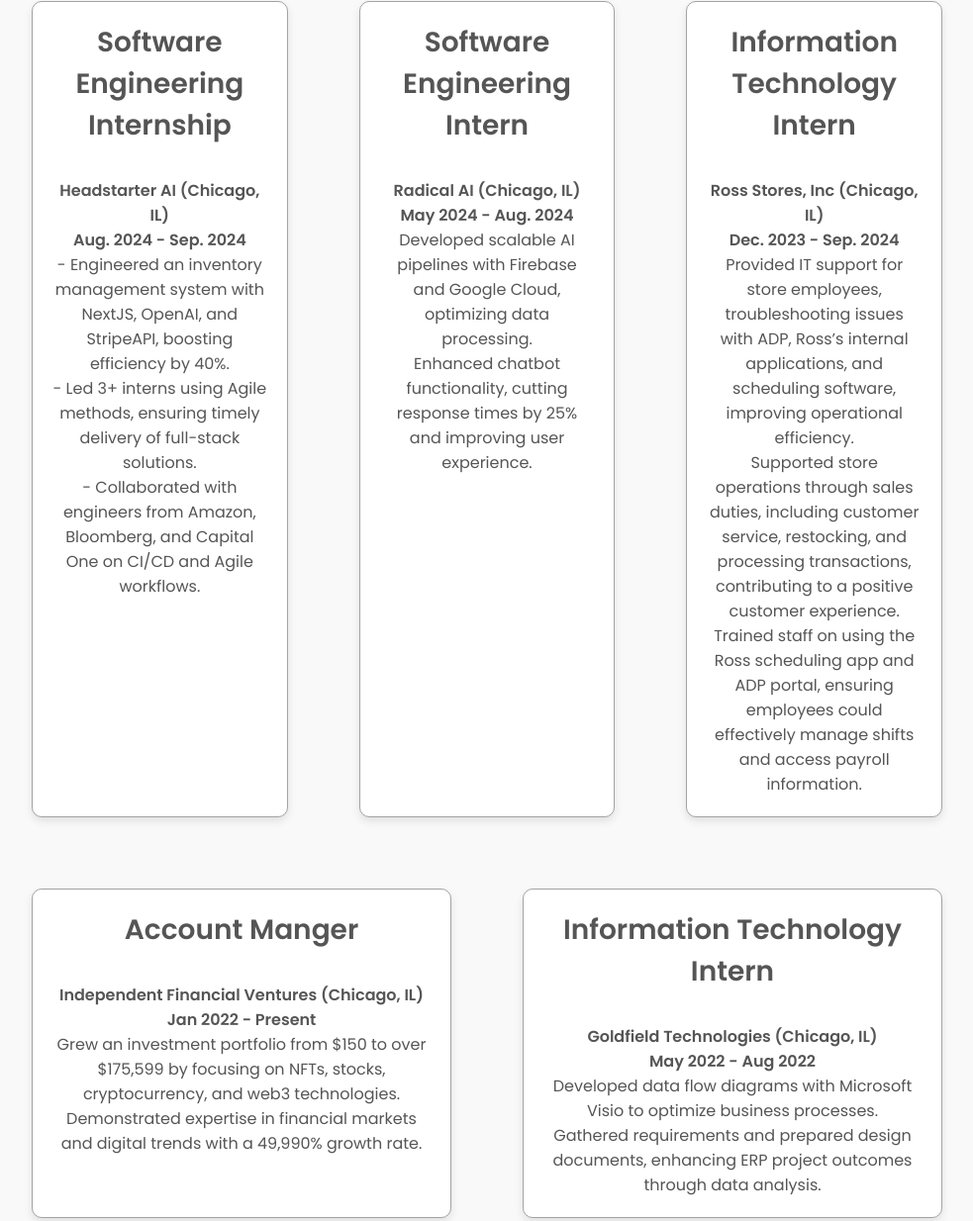
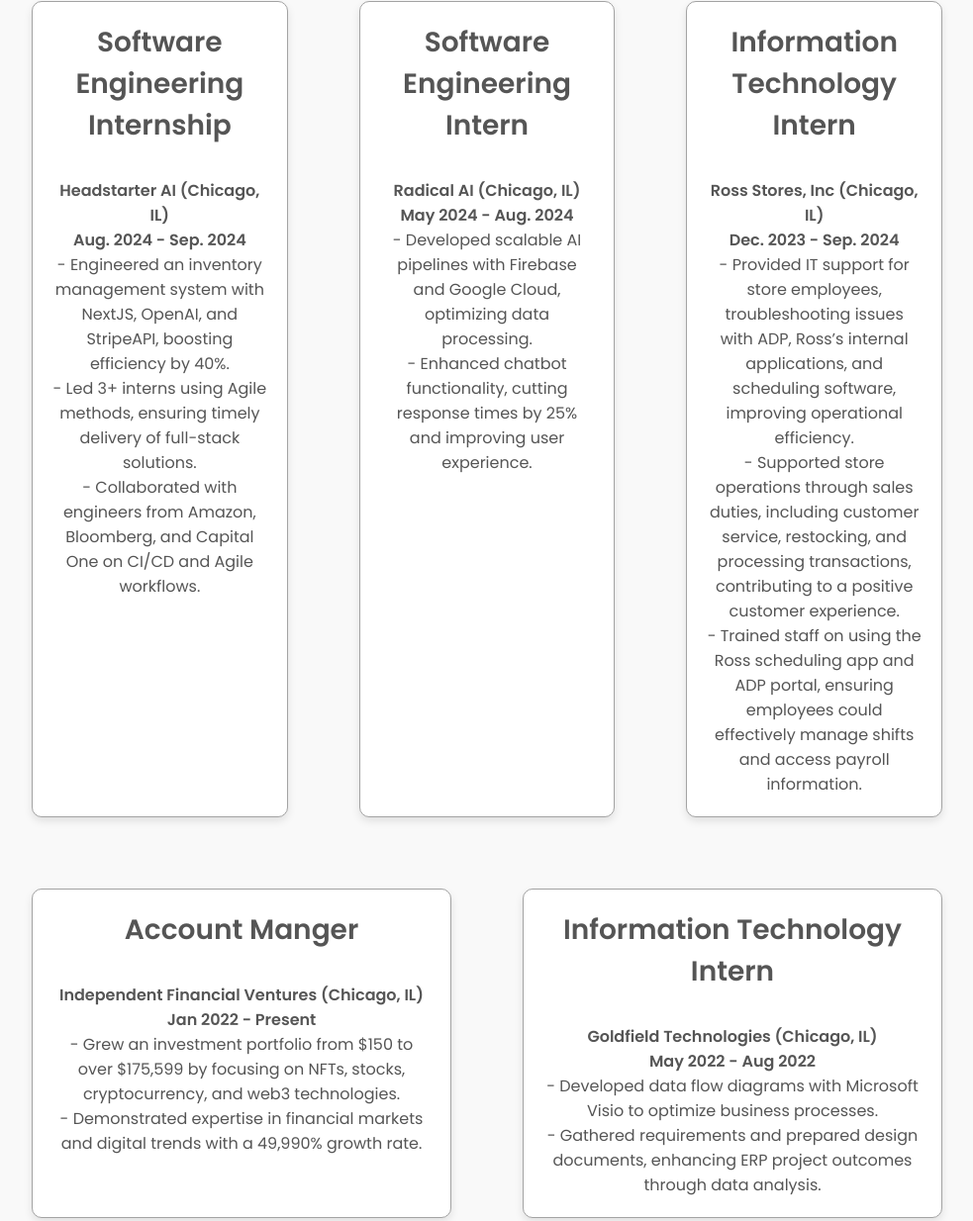
Before and after one commit to abdullahulhaque/Portfolio, a plain HTML site: page index.html in a window 1280 px wide. Shown: the part 2162-3396 px from the top of the page at 99% size, without its empty margins (148-1131 px from the left). Drawn offline with Linux system fonts and the light colour scheme.

Commit message:
Update index.html

```diff
--- a/index.html
+++ b/index.html
@@ -141,30 +141,30 @@
                     <h2 class="experience-sub-title">Software Engineering Intern</h2>
                     <p><strong>Radical AI (Chicago, IL)</strong></p>
                     <p><strong>May 2024 - Aug. 2024</strong></p>
-                    <p>Developed scalable AI pipelines with Firebase and Google Cloud, optimizing data processing.</p>
-                    <p>Enhanced chatbot functionality, cutting response times by 25% and improving user experience.</p>
+                    <p>- Developed scalable AI pipelines with Firebase and Google Cloud, optimizing data processing.</p>
+                    <p>- Enhanced chatbot functionality, cutting response times by 25% and improving user experience.</p>
                 </div>
                 <div class="details-container">
                     <h2 class="experience-sub-title">Information Technology Intern</h2>
                     <p><strong>Ross Stores, Inc (Chicago, IL)</strong></p>
                     <p><strong>Dec. 2023 - Sep. 2024</strong></p>
-                    <p>Provided IT support for store employees, troubleshooting issues with ADP, Ross’s internal applications, and scheduling software, improving operational efficiency.</p>
-                    <p>Supported store operations through sales duties, including customer service, restocking, and processing transactions, contributing to a positive customer experience.</p>
-                    <p>Trained staff on using the Ross scheduling app and ADP portal, ensuring employees could effectively manage shifts and access payroll information.</p>
+                    <p>- Provided IT support for store employees, troubleshooting issues with ADP, Ross’s internal applications, and scheduling software, improving operational efficiency.</p>
+                    <p>- Supported store operations through sales duties, including customer service, restocking, and processing transactions, contributing to a positive customer experience.</p>
+                    <p>- Trained staff on using the Ross scheduling app and ADP portal, ensuring employees could effectively manage shifts and access payroll information.</p>
                 </div>
                 <div class="details-container">
                     <h2 class="experience-sub-title">Account Manger</h2>
                     <p><strong>Independent Financial Ventures (Chicago, IL)</strong></p>
                     <p><strong>Jan 2022 - Present</strong></p>
-                    <p>Grew an investment portfolio from $150 to over $175,599 by focusing on NFTs, stocks, cryptocurrency, and web3 technologies.</p>
-                    <p>Demonstrated expertise in financial markets and digital trends with a 49,990% growth rate.</p>
+                    <p>- Grew an investment portfolio from $150 to over $175,599 by focusing on NFTs, stocks, cryptocurrency, and web3 technologies.</p>
+                    <p>- Demonstrated expertise in financial markets and digital trends with a 49,990% growth rate.</p>
                 </div>
                 <div class="details-container">
                     <h2 class="experience-sub-title">Information Technology Intern</h2>
                     <p><strong>Goldfield Technologies (Chicago, IL)</strong></p>
                     <p><strong>May 2022 - Aug 2022</strong></p>
-                    <p>Developed data flow diagrams with Microsoft Visio to optimize business processes.</p>
-                    <p>Gathered requirements and prepared design documents, enhancing ERP project outcomes through data analysis.</p>
+                    <p>- Developed data flow diagrams with Microsoft Visio to optimize business processes.</p>
+                    <p>- Gathered requirements and prepared design documents, enhancing ERP project outcomes through data analysis.</p>
                 </div>
             </div>
         </div>
```
